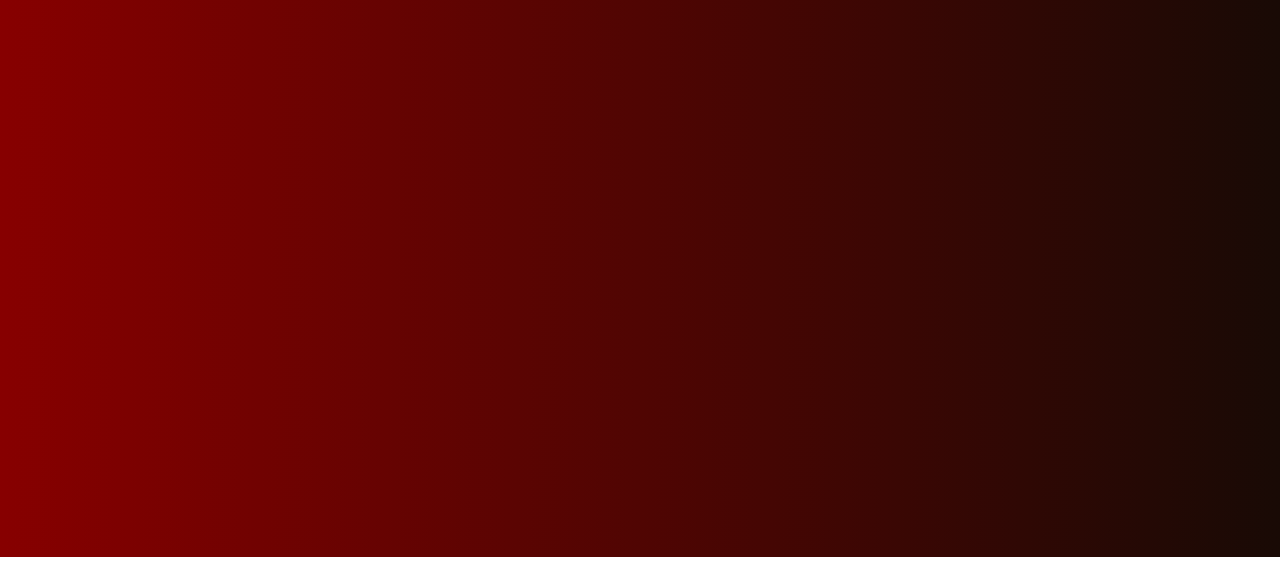
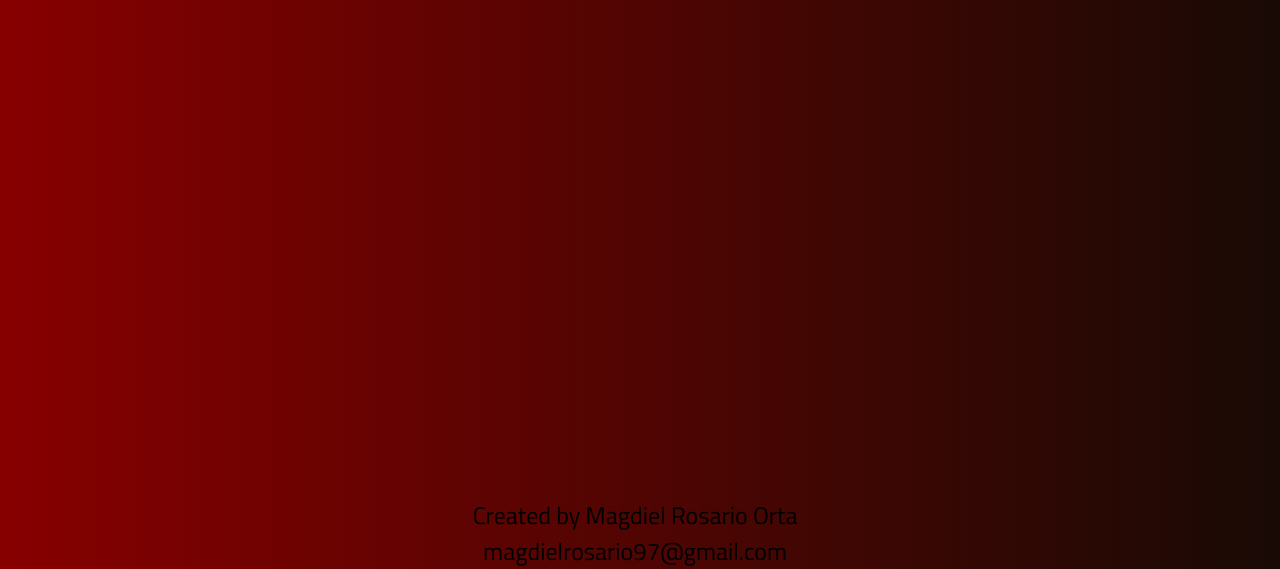
Before and after one commit to magdielrosario97/mvp-project, a website: page public/index.html in a window 1280 px wide. Shown: the part 243-812 px from the top of the page. Drawn offline with Linux system fonts and the light colour scheme; no server answers.

```diff
--- a/public/index.html
+++ b/public/index.html
@@ -31,6 +31,10 @@
         <div class="postContainer"></div>
     </div>
     </div>
+    <footer>
+            <p>Created by Magdiel Rosario Orta</p>
+            <a href="mailto:magdielrosario97@gmail.com">magdielrosario97@gmail.com</a>
+    </footer>
     <script src="app.js"></script>
 </body>
 </html>
--- a/public/style.css
+++ b/public/style.css
@@ -286,3 +286,39 @@
     from {top:-300px; opacity:0}
     to {top:0; opacity:1}
 }
+
+footer {
+    text-align: center;
+    position: absolute;
+    bottom: 0;
+    width: 99%;
+    height: 2.5rem;
+}
+
+footer > p {
+    text-align: center;
+    margin: 0%;
+    padding: 0%
+}
+
+footer > a {
+    color: black
+}
+
+::-webkit-scrollbar{
+    width: 10px;
+}
+
+::-webkit-scrollbar-track {
+    box-shadow: inset 0 0 5px grey;
+    border-radius: 2px;
+}
+
+::-webkit-scrollbar-thumb {
+    background: red;
+    border-radius: 2px;
+}
+
+::-webkit-scrollbar-thumb:hover {
+    background: #b30000;
+}
```
Also changed, not shown: 1 other file.
